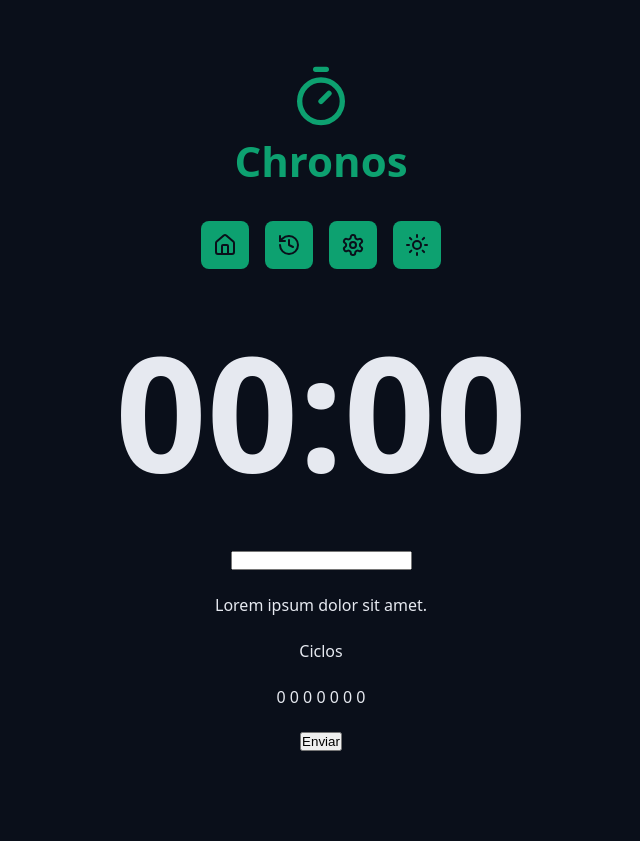
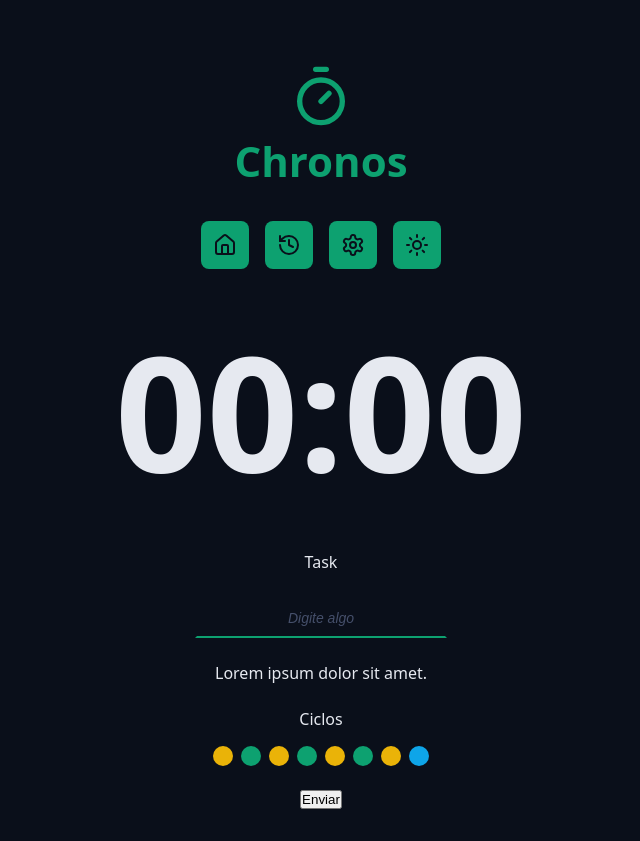
Before and after one commit to K1dou/pomodoro-react, a React (Vite) app: page / in a window 1280 px wide. Shown: the whole page, without its empty margins (319-959 px from the left). Before the commit the page ends 800 px from the top, so only its background shows below. Built offline with nearby package versions, Linux system fonts and the light colour scheme.

Commit message:
created  cycles component

```diff
--- a/src/App.tsx
+++ b/src/App.tsx
@@ -1,5 +1,6 @@
 import Container from "./components/Container";
 import { CountDown } from "./components/CountDown";
+import Cycles from "./components/Cycles";
 import DefaultInput from "./components/DefaultInput";
 import { Logo } from "./components/Logo";
 import { Menu } from "./components/Menu";
@@ -25,7 +26,12 @@
       <Container>
         <form className="form">
           <div className="formRow">
-            <DefaultInput id="meuInput" type="text"></DefaultInput>
+            <DefaultInput
+              id="meuInput"
+              type="text"
+              placeholder="Digite algo"
+              labelText="Task"
+            ></DefaultInput>
           </div>
 
           <div className="formRow">
@@ -33,8 +39,7 @@
           </div>
 
           <div className="formRow">
-            <p>Ciclos</p>
-            <p>0 0 0 0 0 0 0</p>
+            <Cycles></Cycles>
           </div>
 
           <div className="formRow">
--- /dev/null
+++ b/src/components/Cycles/index.tsx
@@ -0,0 +1,19 @@
+import styles from "./styles.module.css";
+
+export default function Cycles() {
+  return (
+    <div className={styles.cycles}>
+      <span>Ciclos</span>
+      <div className={styles.cycleDots}>
+        <span className={`${styles.cycleDot} ${styles.workTime}`}></span>
+        <span className={`${styles.cycleDot} ${styles.shortBreakTime}`}></span>
+        <span className={`${styles.cycleDot} ${styles.workTime}`}></span>
+        <span className={`${styles.cycleDot} ${styles.shortBreakTime}`}></span>
+        <span className={`${styles.cycleDot} ${styles.workTime}`}></span>
+        <span className={`${styles.cycleDot} ${styles.shortBreakTime}`}></span>
+        <span className={`${styles.cycleDot} ${styles.workTime}`}></span>
+        <span className={`${styles.cycleDot} ${styles.longBreakTime}`}></span>
+      </div>
+    </div>
+  );
+}
--- /dev/null
+++ b/src/components/Cycles/styles.module.css
@@ -0,0 +1,30 @@
+.cycles {
+  display: flex;
+  flex-direction: column;
+  align-items: center;
+  justify-content: center;
+  gap: 1.6rem;
+}
+
+.cycleDots {
+  display: flex;
+  gap: 0.8rem;
+}
+
+.cycleDot {
+  width: 2rem;
+  height: 2rem;
+  background-color: var(--primary);
+  border-radius: 50%;
+}
+
+.workTime {
+  background: var(--warning);
+}
+
+.shortBreakTime {
+  background: var(--primary);
+}
+.longBreakTime {
+  background: var(--info);
+}
--- a/src/components/DefaultInput/index.tsx
+++ b/src/components/DefaultInput/index.tsx
@@ -1,3 +1,5 @@
+import styles from "./styles.module.css";
+
 type DefaultInputProps = {
   id: string;
   labelText?: string;
@@ -12,7 +14,7 @@
   return (
     <>
       {labelText && <label htmlFor={id}>{labelText}</label>}
-      <input type={type} name="" id={id} {...rest} />
+      <input className={styles.input} type={type} name="" id={id} {...rest} />
     </>
   );
 }
--- a/src/components/DefaultInput/styles.module.css
+++ b/src/components/DefaultInput/styles.module.css
@@ -0,0 +1,29 @@
+.input {
+  background-color: transparent;
+  border: none;
+  text-align: center;
+  font-size: 1.8rem;
+  padding: 0.8rem;
+  color: var(--text-default);
+  outline: none;
+
+  border: 0.2rem solid transparent;
+  border-bottom: 0.2rem solid var(--primary);
+  transition: all 0.1s ease-in-out;
+}
+
+.input:focus {
+  border: 0.2rem solid var(--primary);
+  border-radius: 0.8rem;
+}
+
+input::placeholder {
+  color: var(--gray-500);
+  font-size: 1.4rem;
+  font-style: italic;
+}
+
+.input:disabled {
+  border-bottom: 0.2rem solid var(--disabled);
+  color: var(--text-muted);
+}
```
